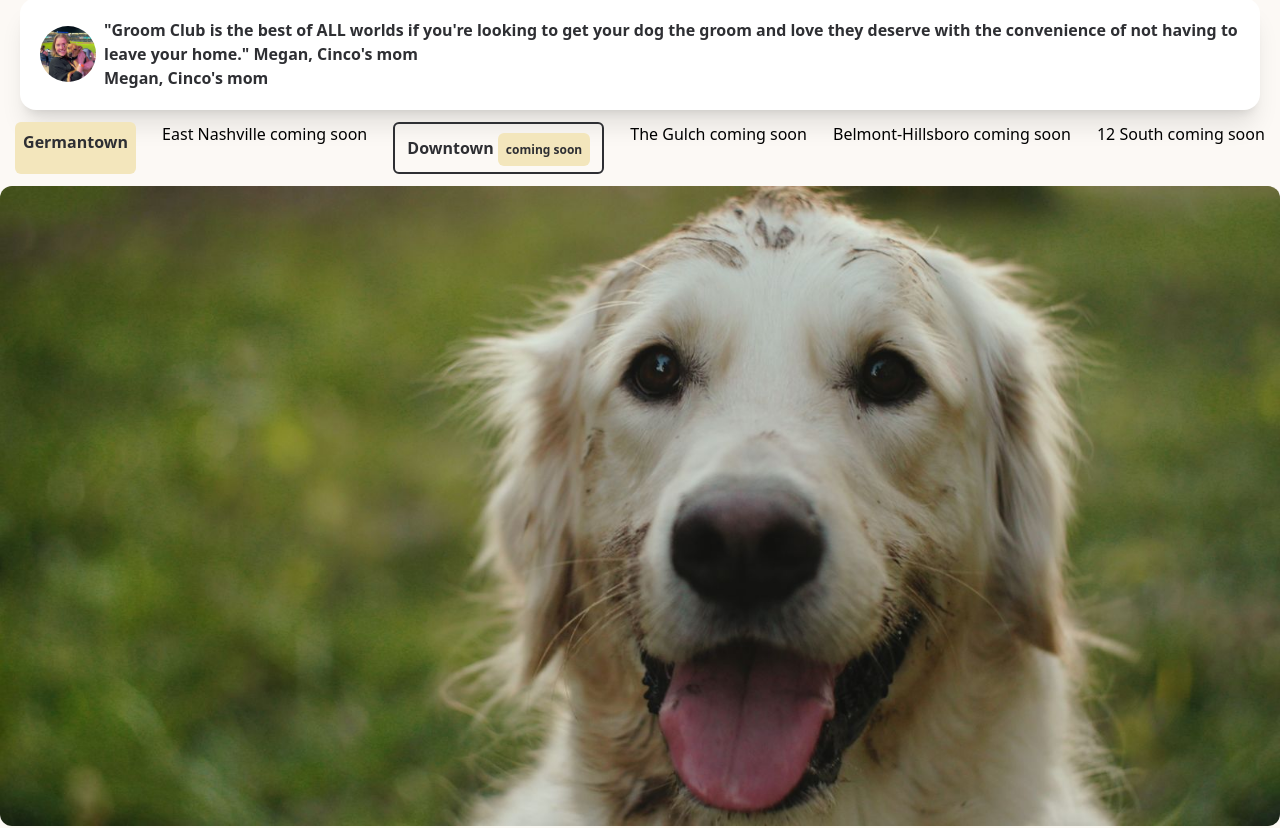
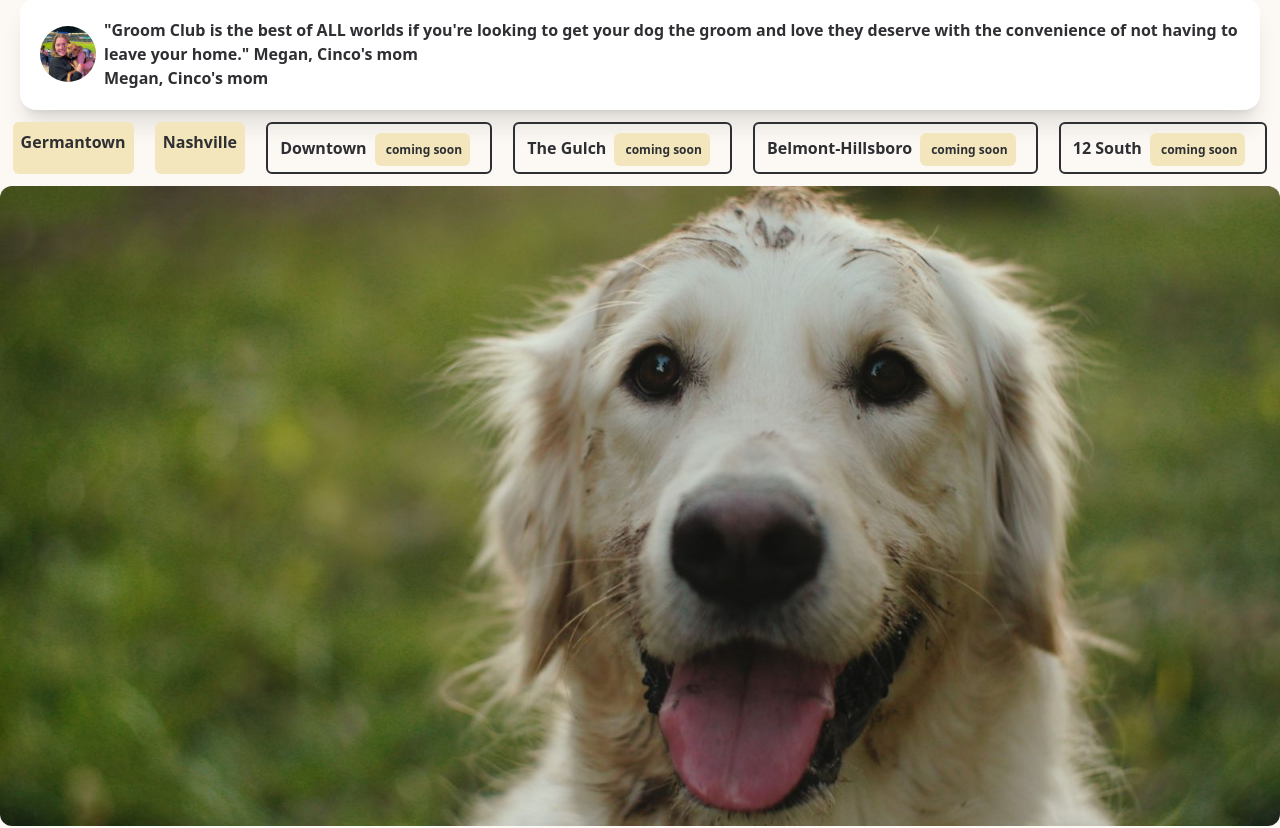
Before and after one commit to TsionTesfaye/groomclub, a Vue app: page / in a window 1280 px wide. Shown: the part 1012-1840 px from the top of the page. Built offline with nearby package versions, Linux system fonts and the light colour scheme.

Commit message:
Update home

```diff
--- a/index.html
+++ b/index.html
@@ -4,7 +4,7 @@
     <meta charset="UTF-8" />
     <link rel="icon" type="image/svg+xml" href="./src/assets/pictures/favicon.png" />
     <meta name="viewport" content="width=device-width, initial-scale=1.0" />
-    <title>Vite + Vue</title>
+    <title>GroomCLUB</title>
   </head>
   <body>
     <div id="app"></div>
--- a/src/components/JoinButton.vue
+++ b/src/components/JoinButton.vue
@@ -1,5 +1,8 @@
 <template>
-     <button class="bg-shark text-white text-2xl p-5 mx-auto rounded-full rounded-tr-none">Join the club</button>
+     <div class="items-center flex">
+
+          <button class="bg-shark text-white text-2xl p-5 mx-auto rounded-full rounded-tr-none hover:text-shark hover:outline hover:outline-shark hover:rounded-tr-full hover:bg-transparent transition-all duration-500">Join the club</button>
+     </div>
 </template>
 
 <script>
--- /dev/null
+++ b/src/components/LabelBody.vue
@@ -0,0 +1,13 @@
+<script setup>
+const {part} = defineProps(['part'])
+
+</script>
+
+<template>
+    <div class="bg-white hover:bg-sidecar hover:outline hover:outline-shark w-fit p-2 px-5 rounded-lg group">
+
+        <p class="p-3 rounded-md absolute hidden group-hover:block top-0  bg-shark text-white">Lorem ipsum, dolor sit amet consectetur adipisicing elit. Est fugiat facilis exercitationem cupiditate? Quas omnis eos ipsam sequi deserunt. Vitae, laudantium. Ratione atque pariatur cumque asperiores voluptatem explicabo tenetur eum repellendus placeat, ipsum rerum vitae sapiente at quaerat eius obcaecati! Blanditiis assumenda dicta modi quibusdam explicabo? Dignissimos, nesciunt. Reiciendis, debitis.</p>
+        <div>  {{ part }}</div>
+
+    </div>
+</template>
--- /dev/null
+++ b/src/components/LabelService.vue
@@ -0,0 +1,9 @@
+<script setup>
+const {service} = defineProps(['service'])
+</script>
+
+<template>
+
+    <button class="bg-beryl_green p-2 rounded-xl font-bold">{{service}}</button>
+
+</template>
--- /dev/null
+++ b/src/components/LocationLabel.vue
@@ -0,0 +1,16 @@
+<script setup>
+const {town, soon} = defineProps(['town','soon'])
+</script>
+
+
+<template>
+    <p
+    :class="{
+    'bg-sidecar text-center p-2 rounded-md font-bold text-shark' : !soon,
+    'p-3 rounded-md font-bold text-shark border-[2px] border-shark' : soon }">
+        <span> {{town}} </span>
+        <span v-if="soon" class="bg-sidecar p-2 m-2 rounded-md font-bold text-shark text-xs"> coming soon </span>
+
+        </p>
+
+</template>
--- a/src/views/Home.vue
+++ b/src/views/Home.vue
@@ -2,6 +2,9 @@
 <script setup>
 import Footer from '../components/Footer.vue';
 import JoinButton from '../components/JoinButton.vue';
+import LabelBody from '../components/LabelBody.vue';
+import LabelService from '../components/LabelService.vue';
+import LocationLabel from '../components/LocationLabel.vue';
 </script>
 <template>
     <h1 class="text-5xl p-5 text-center"> <span class="font-bold block">Wellness-focused </span> grooming, delivered to your doorstep </h1>
@@ -27,30 +30,19 @@ import JoinButton from '../components/JoinButton.vue';
     </div>
 
     <div class="flex flex-wrap gap-5 justify-around p-3">
-        <p class="bg-sidecar text-center p-2 rounded-md font-bold text-shark">
-            <span> Germantown </span>
-            <!-- <span> coming soon </span> -->
-        </p>
-        <p>
-            <span> East Nashville </span>
-            <span> coming soon </span>
-        </p>
-        <p class="p-3 rounded-md font-bold text-shark border-[2px] border-shark">
-            <span> Downtown </span>
-            <span class="bg-sidecar p-2 rounded-md font-bold text-shark text-xs"> coming soon </span>
-        </p>
-        <p>
-            <span> The Gulch </span>
-            <span> coming soon </span>
-        </p>
-        <p>
-            <span> Belmont-Hillsboro </span>
-            <span> coming soon </span>
-        </p>
-        <p>
-            <span> 12 South </span>
-            <span> coming soon </span>
-        </p>
+
+        <LocationLabel town="Germantown" :soon="false" />
+
+        <LocationLabel town="Nashville" :soon="false" />
+
+        <LocationLabel town="Downtown" :soon="true" />
+
+        <LocationLabel town="The Gulch" :soon="true" />
+
+        <LocationLabel town="Belmont-Hillsboro" :soon="true" />
+
+        <LocationLabel town="12 South" :soon="true" />
+
     </div>
 
         <!-- video -->
@@ -69,7 +61,7 @@ import JoinButton from '../components/JoinButton.vue';
             <span class="text-sidecar font-bold text-xl">@groomclub4dogs</span>
         </Button>
 
-        <div class="bg-shark text-white_linen mx-8 my-7 rounded-3xl p-5 flex justify-center flex-col items-center text-center gap-5">
+        <div class="bg-shark text-white_linen mx-8 my-7 rounded-3xl p-8 flex justify-center flex-col items-center text-center gap-5">
             <!-- image -->
             <img class="w-full h-92 rounded-2xl" src="../assets/pictures/groomclub-15.webp" />
             <p class="text-sidecar text-5xl text-cente p-5"> Mobile grooming, <span class="font-bold block">totally reimagined </span></p>
@@ -99,7 +91,7 @@ import JoinButton from '../components/JoinButton.vue';
         <!-- image x2 -->
     <div class="relative m-5">
 
-        <img class="w-full h-auto" src="../assets/pictures/baily.svg" />
+        <img class="w-full h-auto shadow-xl rounded-3xl" src="../assets/pictures/baily.svg" />
 
         <img class="w-full h-auto rounded-full" src="../assets/pictures/dog-text-p-800.png" />
 
@@ -107,31 +99,41 @@ import JoinButton from '../components/JoinButton.vue';
 
 
 
-        <p class="text-2xl text-center m-10">Total <span class="font-bold"> Care </span> </p>
+        <p class="text-3xl text-center m-8">Total <span class="font-bold"> Care </span> </p>
 
-        <p class="text-center m-5">Not all dogs need haircuts, but every dog needs consistent care to stay healthy. Our Total Care grooming service is all-inclusive without add-ons or upsells and focuses on what really matters — your dog's health.</p>
+        <p class="text-lg text-center m-5">Not all dogs need haircuts, but every dog needs consistent care to stay healthy. Our Total Care grooming service is all-inclusive without add-ons or upsells and focuses on what really matters — your dog's health.</p>
 
         <p class="font-bold text-center m-5">Included with Total Care:</p>
 
-        <div class="flex flex-wrap gap-4 justify-center">
-            <button class="bg-beryl_green p-2 rounded-xl">Wellness check</button>
-            <button>Soothing bath</button>
-            <button>Nail trim & Dremel</button>
-            <button>Nail trim & Dremel</button>
-            <button>Wellness check</button>
-            <button>Wellness check</button>
-            <button>Wellness check</button>
-            <button>Wellness check</button>
-            <button>Wellness check</button>
-            <button>Wellness check</button>
-            <button>Wellness check</button>
+        <div class="flex flex-wrap gap-4 justify-center m-8">
+            <LabelService service="Wellness check" />
+            <LabelService service="Soothing bath" />
+            <LabelService service="Nail trim & Dremel" />
+            <LabelService service="Blow dry" />
+            <LabelService service="Teeth brushing" />
+            <LabelService service="Brush out" />
+            <LabelService service="Ear cleaning" />
+            <LabelService service="Eye cleaning" />
+            <LabelService service="Anal gland expression" />
+            <LabelService service="Sanitary trim" />
+            <LabelService service="Facial scrub" />
 
-            <hr>
+        </div>
 
-            <p class="font-bold">Optional services:</p>
-            <button>Haircut</button>
-            <button>De-shedding</button>
+
+        <hr class="">
+
+        <div class="m-8 ">
+
+            <p class="font-bold block text-center">Optional services:</p>
+            <div class="flex gap-10 items-center justify-center m-5">
+
+                <LabelService service="Haircut" />
+                <LabelService service="De-shedding" />
+            </div>
+
         </div>
+
 
 
         <JoinButton />
@@ -146,34 +148,14 @@ import JoinButton from '../components/JoinButton.vue';
 
             <div class="flex flex-wrap gap-8 relative m-8">
 
-                <div class="bg-white hover:bg-sidecar hover:border-2 hover:border-shark w-fit p-2 px-5 rounded-lg group">
-                    <p class="p-3 rounded-md absolute hidden group-hover:block top-0  bg-shark text-white">Lorem ipsum, dolor sit amet consectetur adipisicing elit. Est fugiat facilis exercitationem cupiditate? Quas omnis eos ipsam sequi deserunt. Vitae, laudantium. Ratione atque pariatur cumque asperiores voluptatem explicabo tenetur eum repellendus placeat, ipsum rerum vitae sapiente at quaerat eius obcaecati! Blanditiis assumenda dicta modi quibusdam explicabo? Dignissimos, nesciunt. Reiciendis, debitis.</p>
-                    <div>Eye</div>
-                </div>
 
-                <div >
-                    <div>Eye</div>
-                </div>
-
-                <div>
-                    <div>Eye</div>
-                </div>
-
-                <div>
-                    <div>Eye</div>
-                </div>
-
-                <div>
-                    <div>Eye</div>
-                </div>
-
-                <div>
-                    <div>Eye</div>
-                </div>
-
-                <div>
-                    <div>Eye</div>
-                </div>
+                <LabelBody part="Eye" />
+                <LabelBody part="Ear" />
+                <LabelBody part="Nose" />
+                <LabelBody part="Dental" />
+                <LabelBody part="Paw" />
+                <LabelBody part="Skin" />
+                <LabelBody part="Sanitary" />
 
                 <!-- image -->
                 <div>
```
